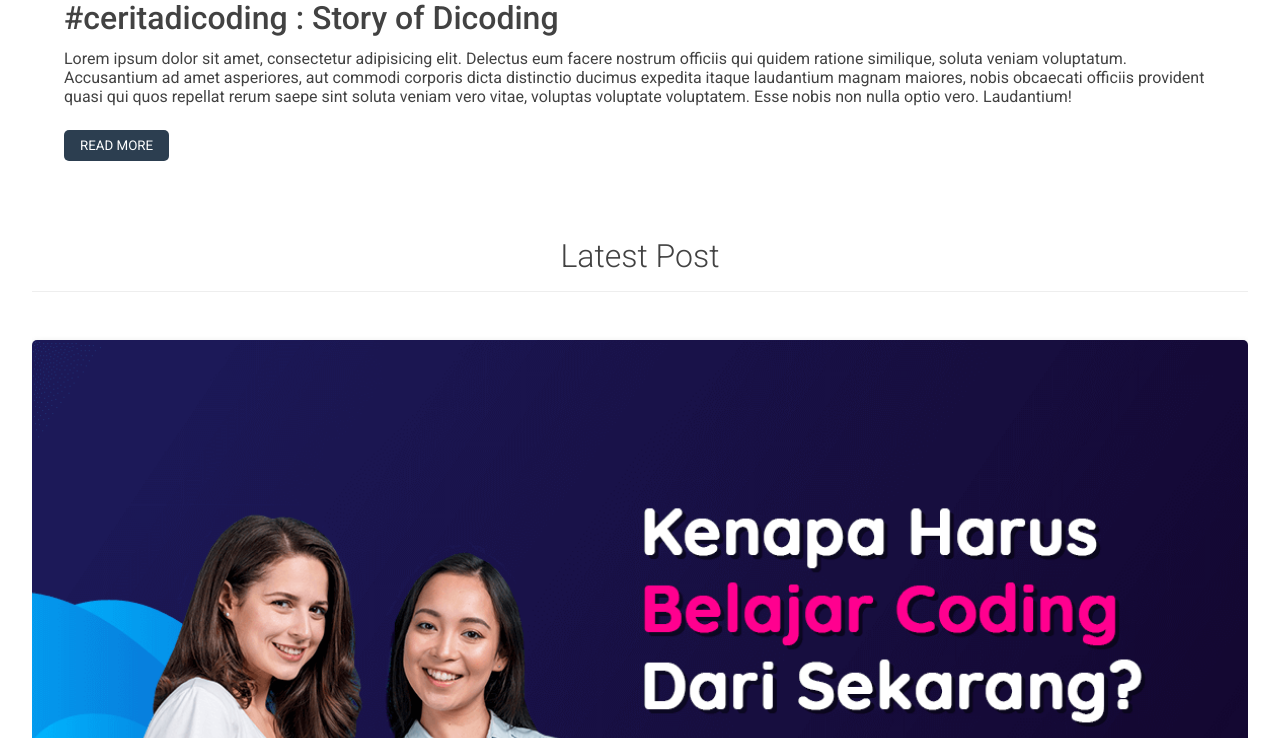
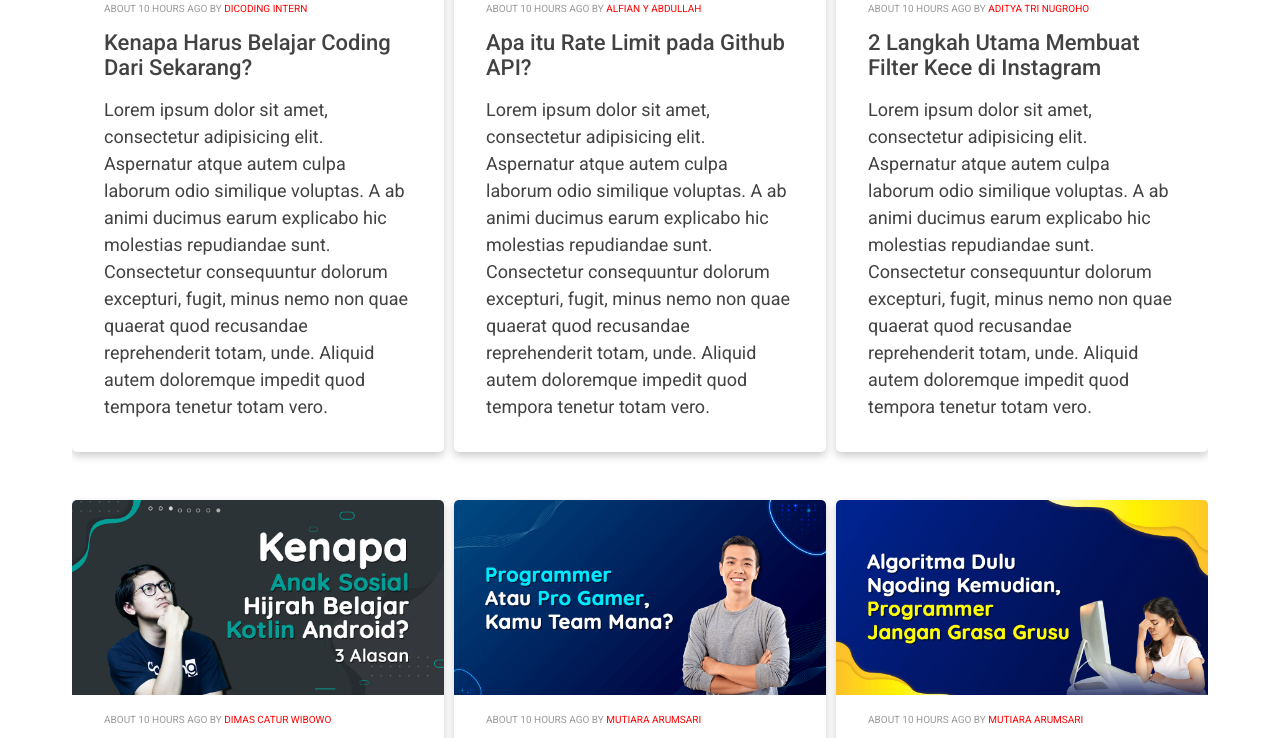
Before and after one commit to dwihp2/dicoding-frontend-expert-class, a website built with webpack: page dicoding-blog/src/index.html in a window 1280 px wide. Shown: the part 1334-2072 px from the top of the page. Built offline with nearby package versions, Linux system fonts and the light colour scheme.

Commit message:
responsive layout and text optimization

```diff
--- a/dicoding-blog/src/index.js
+++ b/dicoding-blog/src/index.js
@@ -1 +1,2 @@
 import './styles/main.css';
+import './styles/responsive.css';
--- a/dicoding-blog/src/styles/main.css
+++ b/dicoding-blog/src/styles/main.css
@@ -170,6 +170,7 @@ main {
 .headline__description {
     font-size: 16px;
     margin-top: 12px;
+    text-align: left;
 }
 
 .headline__button {
--- /dev/null
+++ b/dicoding-blog/src/styles/responsive.css
@@ -0,0 +1,83 @@
+.posts {
+    display: grid;
+    grid-row-gap: 16px;
+}
+
+
+@media screen and (min-width: 700px) {
+    .posts {
+        display: grid;
+        grid-template-columns: 1fr 1fr;
+        grid-column-gap: 10px;
+        grid-row-gap: 16px;
+    }
+
+    .headline_content {
+        margin:0 auto;
+        max-width: 650px;
+    }
+
+    .post-item__content {
+        padding: 16px 32px 32px 32px;
+    }
+
+    .post-item__title {
+        font-size: 18px;
+    }
+
+    .post-item__description {
+        font-size: 14px;
+    }
+}
+
+@media screen and (min-width: 1000px) {
+    .headline {
+        display: grid;
+        grid-template-columns: 1fr 1fr;
+    }
+
+    .posts {
+        display: grid;
+        grid-template-columns: 1fr 1fr 1fr;
+    }
+
+    .post-item__title {
+        font-size: 22px;
+    }
+
+    .post-item__description {
+        font-size: 18px;
+    }
+}
+
+@media screen and (min-width: 1200px) {
+    main {
+        max-width: 1200px;
+    }
+
+    .post-item__title {
+        font-size: 22px;
+    }
+
+    .post-item__description {
+        font-size: 18px;
+    }
+}
+
+@media screen and (max-width: 450px) {
+    .headline__title {
+        font-size: 28px;
+    }
+
+    .headline__description {
+        font-size: 16px;
+    }
+
+    .post-item__title{
+        font-size: 14px;
+    }
+
+    .post-item__description {
+        font-size: 11px;
+    }
+}
```
